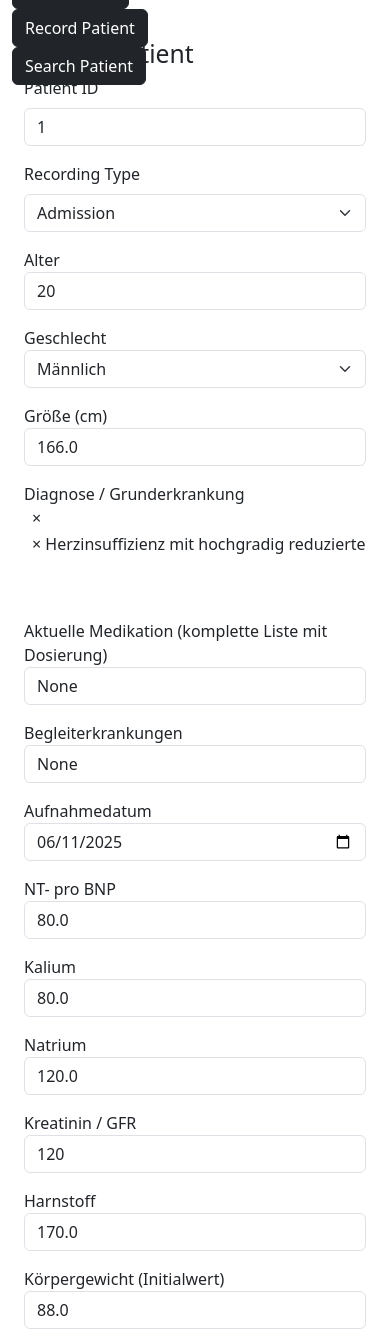
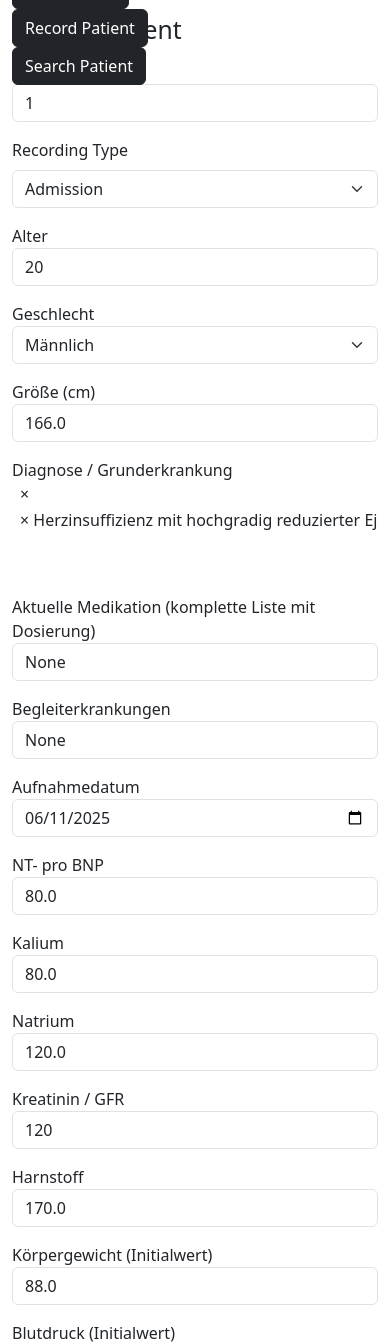
Before and after one commit to tonikilger/medical_voice_recognition_pc, a Flask app: page /edit_recording/1 in a window 390 px wide. Shown: the part 77-1420 px from the top of the page. Run offline with Flask 3, Linux system fonts and the light colour scheme; data comes from the database, SQL or seed files in the repository; some libraries are stand-ins or nearby versions.

Commit message:
mobile version changes on templates

```diff
--- a/templates/base.html
+++ b/templates/base.html
@@ -32,7 +32,7 @@
         </div>
       </nav>
 
-    <main class="container my-5 " >
+    <main class="container-fluid px-2 px-md-4 my-4">
         {% block content %}
         <!-- Main content will be injected here -->
         {% endblock %}
--- a/templates/dashboards.html
+++ b/templates/dashboards.html
@@ -4,9 +4,9 @@
 
 {% block content %}
 
-<div class="row">
-    <div class="col">
-        <div class="container-fluid">
+<div class="row justify-content-center">
+    <div class="col-12 col-md-10 col-lg-8">
+        <div class="container-fluid px-1 px-md-3">
             <h2>Medical Data Collection</h2>
             <ul class="nav nav-tabs mt-4" id="dataTabs" role="tablist" >
                 <li class="nav-item" role="presentation">
--- a/templates/home.html
+++ b/templates/home.html
@@ -2,9 +2,11 @@
 
 {% block title %}Home Page{% endblock %}
 {% block content %}
+<div class="container-fluid px-2 px-md-4 my-4">
     <h2>Home Page</h2>
     <p>This is the home page of the website.</p>
     <p>Welcome to my website! Here you can find various resources and information.</p>
+</div>
 {% endblock %}
 
 {% block styles %}
--- a/templates/login.html
+++ b/templates/login.html
@@ -6,7 +6,7 @@
     <link rel="stylesheet" href="https://cdn.jsdelivr.net/npm/bootstrap@4.6.2/dist/css/bootstrap.min.css">
 </head>
 <body>
-<div class="container" style="max-width:400px; margin-top:80px;">
+<div class="container-fluid px-2" style="max-width:400px; margin-top:80px;">
     <h2 class="mb-4">Login</h2>
     <form method="POST">
         <div class="form-group">
--- a/templates/recording.html
+++ b/templates/recording.html
@@ -5,9 +5,9 @@
 
 {% block content %}
 
-<div class="row">
-    <div class="col">
-        <div class="container-fluid">
+<div class="row justify-content-center">
+    <div class="col-12 col-md-10 col-lg-8">
+        <div class="container-fluid px-1 px-md-3">
             <h2>Record Patient</h2>
             <form method="POST" action="{% if last_recording %}{{ url_for('views.edit_recording', recording_id=last_recording.id) }}{% else %}{{ url_for('views.recording') }}{% endif %}" enctype="multipart/form-data">
                 <!-- Start first part -->
--- a/templates/search.html
+++ b/templates/search.html
@@ -3,6 +3,7 @@
 {% block title %}Search Patient{% endblock %}
 
 {% block content %}
+<div class="container-fluid px-2 px-md-4 my-4">
     <h2>Search Patient</h2>
     <p>Use this page to search for patient records.</p>
     <form method="GET" action="/search">
@@ -11,6 +12,7 @@
             <button class="btn btn-dark" type="submit">Search</button>
         </div>
     </form>
+</div>
 
 
 
```
Lines whose indentation alone changed are shown as unchanged.
